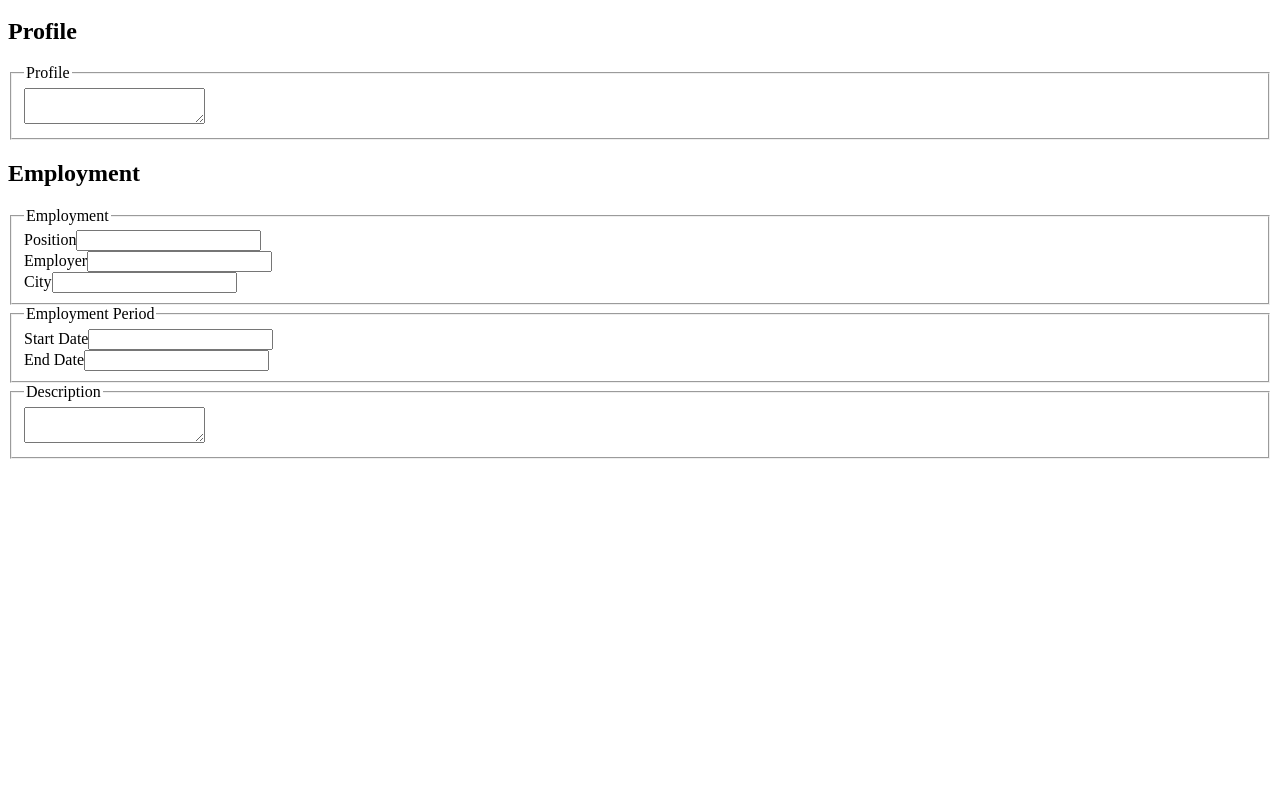
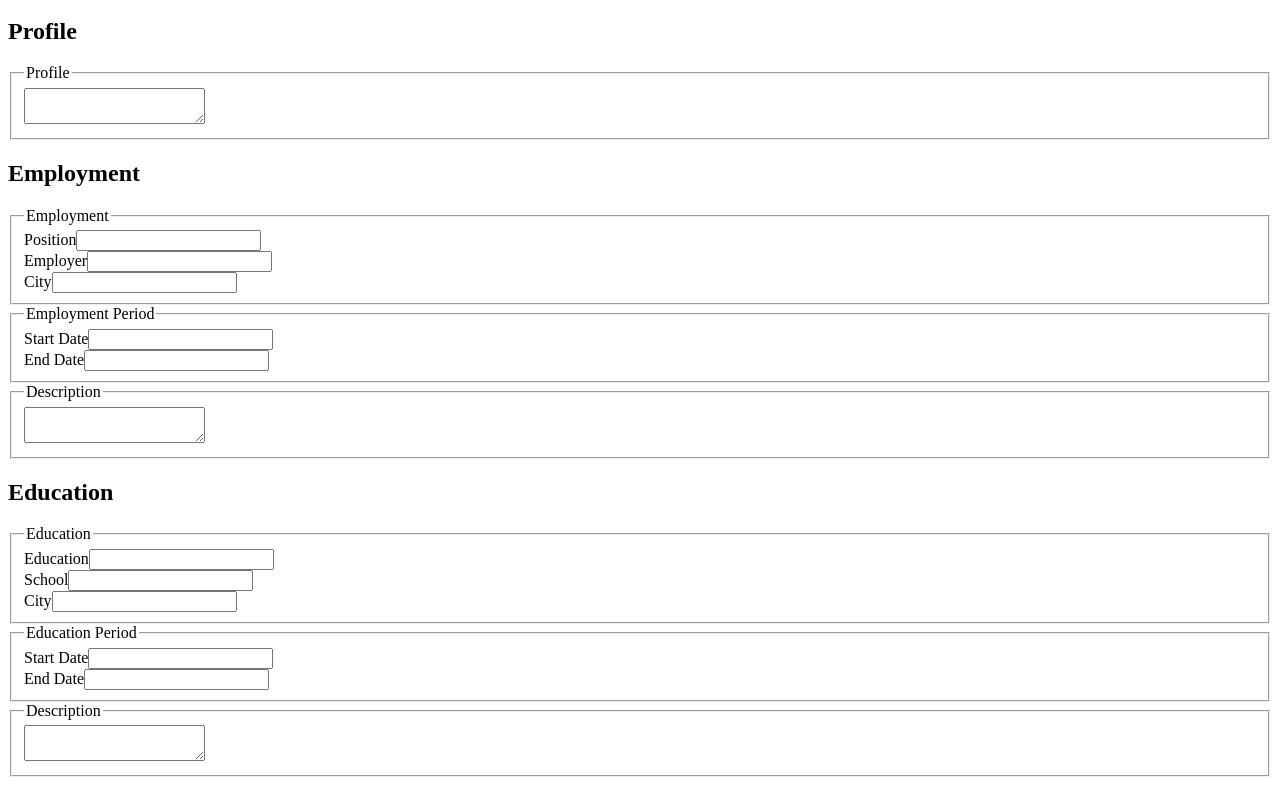
Before and after one commit to dejanpls/cvmaker, a React (Vite) app: page / in a window 1280 px wide. Shown: the part 365-1150 px from the top of the page. Before the commit the page ends 832 px from the top, so only its background shows below. Built offline with nearby package versions, Linux system fonts and the light colour scheme.

Commit message:
feat: implement educationForm which enables user education input

```diff
--- a/src/App.jsx
+++ b/src/App.jsx
@@ -2,7 +2,12 @@ import { useState } from "react";
 import PersonalForm from "./components/forms/PersonalForm";
 import ProfileForm from "./components/forms/ProfileForm";
 import EmploymentForm from "./components/forms/EmploymentForm";
-import { getPersonalObjects, getEmploymentObjects } from "./utils/stateObjects";
+import EducationForm from "./components/forms/EducationForm";
+import {
+  getPersonalObjects,
+  getEmploymentObjects,
+  getEducationObjects,
+} from "./utils/stateObjects";
 
 function App() {
   const [personal, setPersonal] = useState(getPersonalObjects());
@@ -12,6 +17,7 @@ function App() {
   });
 
   const [employment, setEmployment] = useState(getEmploymentObjects());
+  const [education, setEducation] = useState(getEducationObjects());
 
   const handleChange = (setter) => (e) => {
     // curried function — a function that returns another function:
@@ -33,6 +39,11 @@ function App() {
       <EmploymentForm
         employment={employment}
         onChange={handleChange(setEmployment)}
+      />
+
+      <EducationForm
+        education={education}
+        onChange={handleChange(setEducation)}
       />
 
       {console.log(
@@ -59,6 +70,16 @@ function App() {
         employment.end,
         employment.description
       )}
+
+      {console.log(
+        "Education:",
+        education.education,
+        education.school,
+        education.city,
+        education.start,
+        education.end,
+        education.description
+      )}
     </>
   );
 }
--- a/src/components/forms/EducationForm.jsx
+++ b/src/components/forms/EducationForm.jsx
@@ -1,47 +1,68 @@
-import Input from "./Input";
+import Input from "../Input";
 
-export default function EducationForm() {
+export default function EmploymentForm({ education, onChange }) {
   return (
     <section aria-labelledby="educationDetailsHeading">
-      <h2 id="educationDetailsHeading">Education</h2>
+      <h2 id="educationnDetailsHeading">Education</h2>
 
       <fieldset className="organization">
         <legend className="sr-only">Education</legend>
 
         <Input
+          name={"education"}
+          value={education.education}
+          onChange={onChange}
           htmlFor={"edu-education"}
-          name={"organization-title"}
           label={"Education"}
+          autoComplete="organization-title"
         />
-        <Input htmlFor={"edu-school"} name={"organization"} label={"School"} />
-        <Input htmlFor={"edu-city"} name={"address-level2"} label={"City"} />
+        <Input
+          name={"school"}
+          value={education.school}
+          onChange={onChange}
+          htmlFor={"edu-school"}
+          label={"School"}
+          autoComplete={"organization"}
+        />
+        <Input
+          name={"city"}
+          value={education.city}
+          onChange={onChange}
+          htmlFor={"edu-city"}
+          label={"City"}
+          autoComplete={"address-level2"}
+        />
       </fieldset>
 
       <fieldset>
-        <legend className="sr-only">Start Date</legend>
+        <legend className="sr-only">Education Period</legend>
         <Input
-          htmlFor={"edu-start-month"}
-          name={"date"}
-          label={"Start Month"}
+          name={"start"}
+          value={education.start}
+          onChange={onChange}
+          htmlFor={"edu-start-date"}
+          label={"Start Date"}
+          autoComplete={"date"}
         />
-        <Input htmlFor={"edu-start-year"} name={"date"} label={"Start Year"} />
+        <Input
+          name={"end"}
+          value={education.end}
+          onChange={onChange}
+          htmlFor={"edu-end-date"}
+          label={"End Date"}
+          autoComplete={"date"}
+        />
+        {/* if no end date => start date - present (e.g. 07/2022 - present) */}
       </fieldset>
 
       <fieldset>
-        <legend className="sr-only">End Date</legend>
-        <Input htmlFor={"edu-end-month"} name={"date"} label={"End Month"} />
-        <Input htmlFor={"edu-end-year"} name={"date"} label={"End Year"} />
-        <Input
-          htmlFor={"edu-present"}
-          name={"date"}
-          label={"Present"}
-          type="checkbox"
+        <legend className="sr-only">Description</legend>
+        <textarea
+          name="description"
+          value={education.description}
+          onChange={onChange}
+          id="edu-description"
         />
-      </fieldset>
-
-      <fieldset className="description">
-        <legend className="sr-only">Description</legend>
-        <textarea id="edu-description" name="description" />
       </fieldset>
     </section>
   );
--- a/src/utils/stateObjects.js
+++ b/src/utils/stateObjects.js
@@ -1,4 +1,4 @@
-export function getPersonalObjects() {
+function getPersonalObjects() {
   return {
     firstName: "",
     lastName: "",
@@ -12,7 +12,18 @@ export function getPersonalObjects() {
   };
 }
 
-export function getEmploymentObjects() {
+function getEducationObjects() {
+  return {
+    education: "",
+    school: "",
+    city: "",
+    start: "",
+    end: "",
+    description: "",
+  };
+}
+
+function getEmploymentObjects() {
   return {
     position: "",
     employer: "",
@@ -22,3 +33,5 @@ export function getEmploymentObjects() {
     description: "",
   };
 }
+
+export { getPersonalObjects, getEducationObjects, getEmploymentObjects };
```
